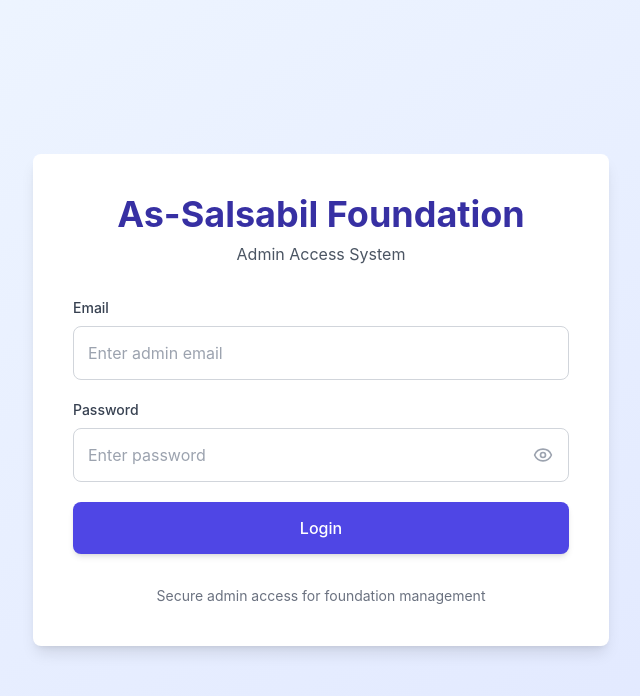
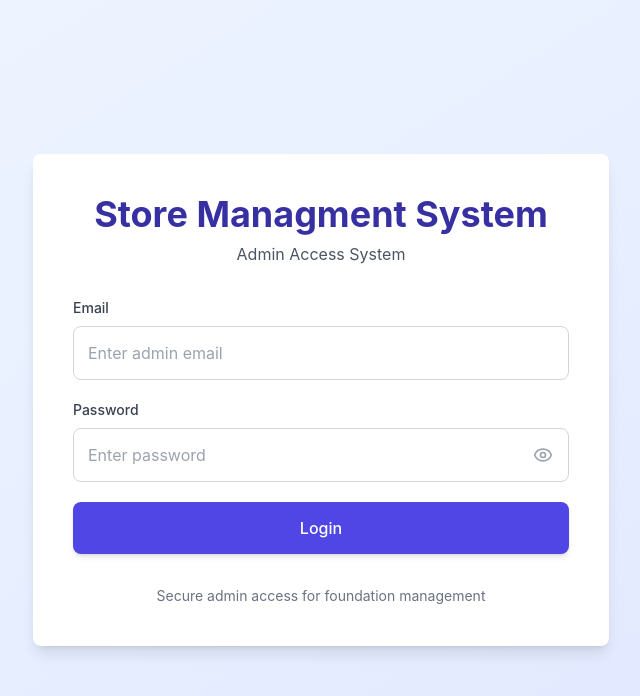
Before and after one commit to sadekur/store-managment, a React (Create React App) app: page / in a window 1280 px wide. Shown: the top 696 px of the page, without its empty margins (319-959 px from the left). Built offline with nearby package versions, Linux system fonts and the light colour scheme; no server answers.

Commit message:
update header title from "As-Salsabil Foundation" to "Store Managment System" in LoginScreen

```diff
--- a/src/components/LoginScreen.jsx
+++ b/src/components/LoginScreen.jsx
@@ -31,7 +31,7 @@ const LoginScreen = () => {
         {/* Header - Responsive text sizes */}
         <div className="text-center mb-4 xs:mb-6 sm:mb-8">
           <h1 className="text-xl xs:text-2xl sm:text-3xl lg:text-4xl font-bold text-indigo-800 mb-1 xs:mb-2 leading-tight">
-            As-Salsabil Foundation
+            Store Managment System
           </h1>
           <p className="text-xs xs:text-sm sm:text-base text-gray-600">
             Admin Access System
```
